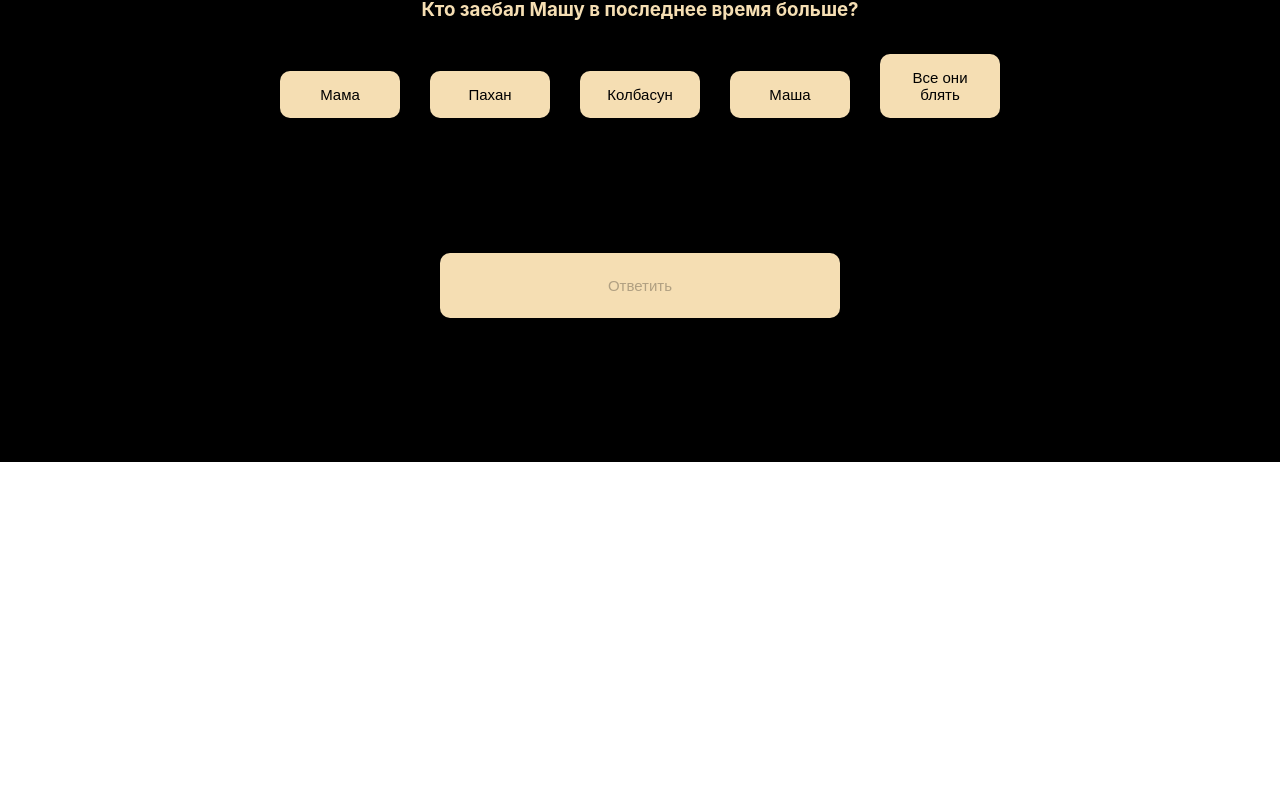
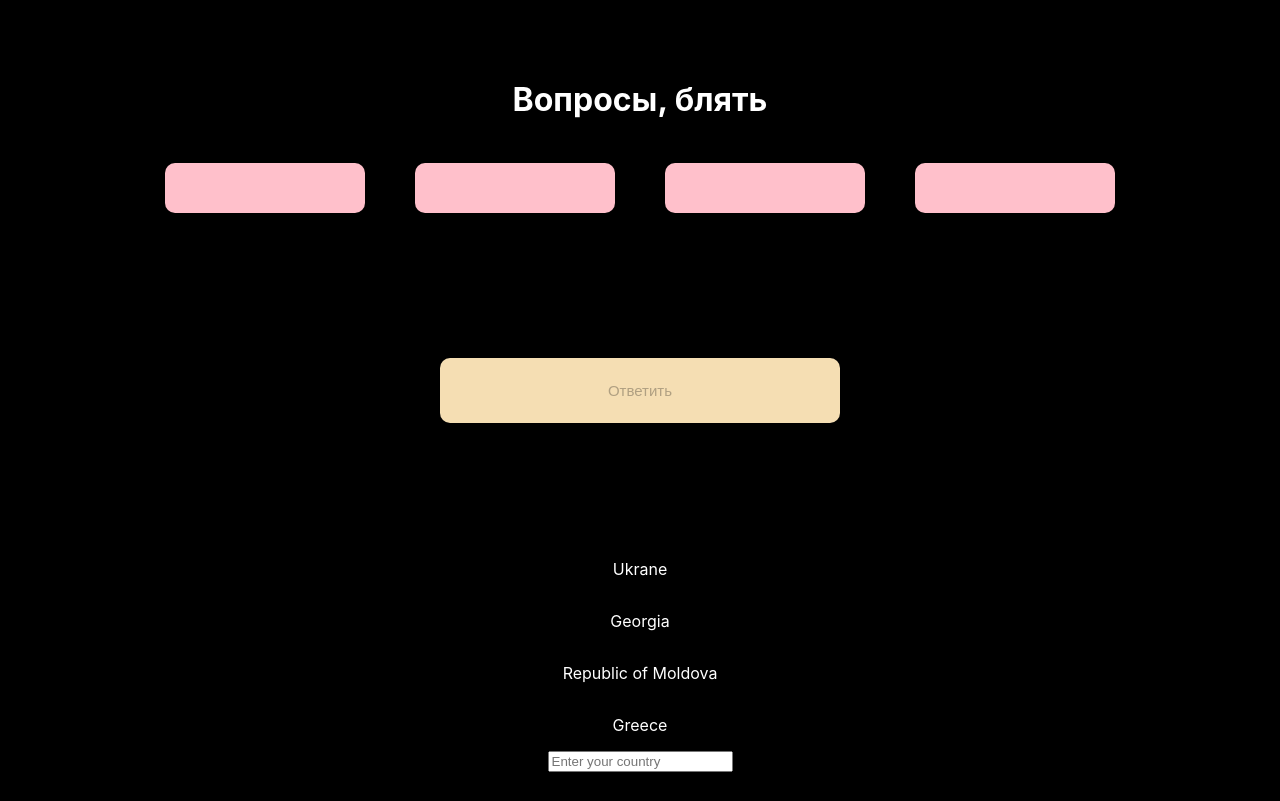
Before and after one commit to Sillendis/practice, a React (Create React App) app: page / in a window 1280 px wide. Shown: the part 1459-2260 px from the top of the page. Before the commit the page ends 1921 px from the top, so only its background shows below. Built offline with nearby package versions, Linux system fonts and the light colour scheme.

Commit message:
Оп
Небольшие изменения

```diff
--- a/src/App.tsx
+++ b/src/App.tsx
@@ -24,6 +24,14 @@ function App() {
     setShowCharacters((prevState) => !prevState);
   };
 
+  const [string, setString] = useState('')
+
+  const [countries, setCountries] = useState([
+    'Ukrane',
+    'Georgia',
+    'Republic of Moldova',
+    'Greece',
+  ])
 
 
   return (
@@ -53,6 +61,22 @@ function App() {
 
       <QuizApp />
 
+      {countries.map((el: string, index: number) =>
+        (<p key={index}>{el}</p>))}
+
+
+      <input
+        type="text"
+        placeholder="Enter your country"
+        value={string}
+        onChange={(e) => setString(e.target.value)}
+      />
+
+      <button onClick={() => {
+        setCountries((countries) => [...countries, string]);
+        setString('');
+      }}>Send new country</button>
+
     </div >
   );
 }
--- a/src/QUIZ BLYAT/QuizApp.tsx
+++ b/src/QUIZ BLYAT/QuizApp.tsx
@@ -1,30 +1,10 @@
 import React, { useState } from "react";
 
-const quizQuestions = [
+const quizQuestion = [
     {
-        quiestion: 'Кто заебал Машу в последнее время больше?',
-        options: ['Мама', 'Пахан', 'Колбасун', 'Маша', 'Все они блять'],
-        answer: 'Все они блять'
-    },
-    {
-        quiestion: 'Пойдёт ли папа сам в магазин?',
-        options: ['Да', 'Нет', 'Только с Машей, то вынесет мозги', 'С мамой'],
-        answer: 'Только с Машей, то вынесет мозги'
-    },
-    {
-        quiestion: 'Как быстро папа будет в хорошем настроении после Машиного отказа?',
-        options: ['Быстро', 'Хер там', 'Мама заебала его больше', 'что-то случилось?'],
-        answer: 'что-то случилось?'
-    },
-    {
-        quiestion: 'Мама, сегодня опять на ужин угли?',
-        options: ['Да, Витечька', 'что-то случилось?', '/обидеться нахуй/', '/обидеться нахуй и вызвать у всех чувство вины/'],
-        answer: '/обидеться нахуй и вызвать у всех чувство вины/'
-    },
-    {
-        quiestion: 'Как пройдёт ужин?',
-        options: ['Сойдёт', 'Прозвучит Иисус раз 5', 'Угли вкусные всё равно', 'Похуй'],
-        answer: 'Прозвучит Иисус раз 5'
+        question: '',
+        options: ['', '', '', ''],
+        answer: '',
     },
 ]
 
@@ -34,17 +14,18 @@ function QuizApp() {
     const [score, setScore] = useState(0)
     const [showResult, setShowResult] = useState(false)
 
+
     const handleAnswerClick = (option: string) => {
         setUserAnswer(option)
     }
 
     const handleSubmit = () => {
-        if (userAnswer === quizQuestions[currentQuestion].answer) {
+        if (userAnswer === quizQuestion[currentQuestion].answer) {
             setScore(score + 1)
         }
 
         const nextQuestion = currentQuestion + 1
-        if (nextQuestion < quizQuestions.length) {
+        if (nextQuestion < quizQuestion.length) {
             setCurrentQuestion(nextQuestion)
             setUserAnswer('')
         } else {
@@ -60,35 +41,33 @@ function QuizApp() {
     }
 
     return (
-        <div style={{ textAlign: 'center', marginTop: '50px' }}>
-            <h1>Вопросики</h1>
+        <div style={{ textAlign: 'center', marginTop: '50px', color: 'white' }}>
+            <h1>Вопросы, блять</h1>
             {showResult ? (
-                <div style={{ color: 'wheat' }}>
-                    <h2>Ваш результат: {score} из {quizQuestions.length}</h2>
-                    <button onClick={handleRestart}>Начать заново!</button>
+                <div>
+                    <h2>Ваш результат: {score} из {quizQuestion.length}</h2>
+                    <button onClick={handleRestart}>Начать сначала</button>
                 </div>
             ) : (
-                <div style={{ color: 'wheat' }}>
-                    <h3>{quizQuestions[currentQuestion].quiestion}</h3>
+                <div>
+                    <h3>{quizQuestion[currentQuestion].question}</h3>
                     <div>
-                        {quizQuestions[currentQuestion].options.map((option: string) => (
+                        {quizQuestion[currentQuestion].options.map((option) => (
                             <button
                                 key={option}
                                 onClick={() => handleAnswerClick(option)}
                                 style={{
-                                    margin: '15px',
-                                    padding: '15px',
-                                    width: '15vh',
-                                    backgroundColor: userAnswer === option ? 'pink' : ''
+                                    margin: '25px',
+                                    padding: '25px',
+                                    backgroundColor: userAnswer === option ? 'pink' : '',
+                                    width: '25vh'
                                 }}
                             >
                                 {option}
                             </button>
                         ))}
                     </div>
-                    <button onClick={handleSubmit} disabled={!userAnswer}>
-                        Ответить
-                    </button>
+                    <button onClick={handleSubmit} disabled={!userAnswer}>Ответить</button>
                 </div>
             )}
         </div>
--- a/src/heroCard/heroCard.module.css
+++ b/src/heroCard/heroCard.module.css
@@ -1,6 +1,6 @@
 .ava {
   width: 100%;
-  height: 430px;
+  height: 500px;
 }
 
 .ava img {
```
